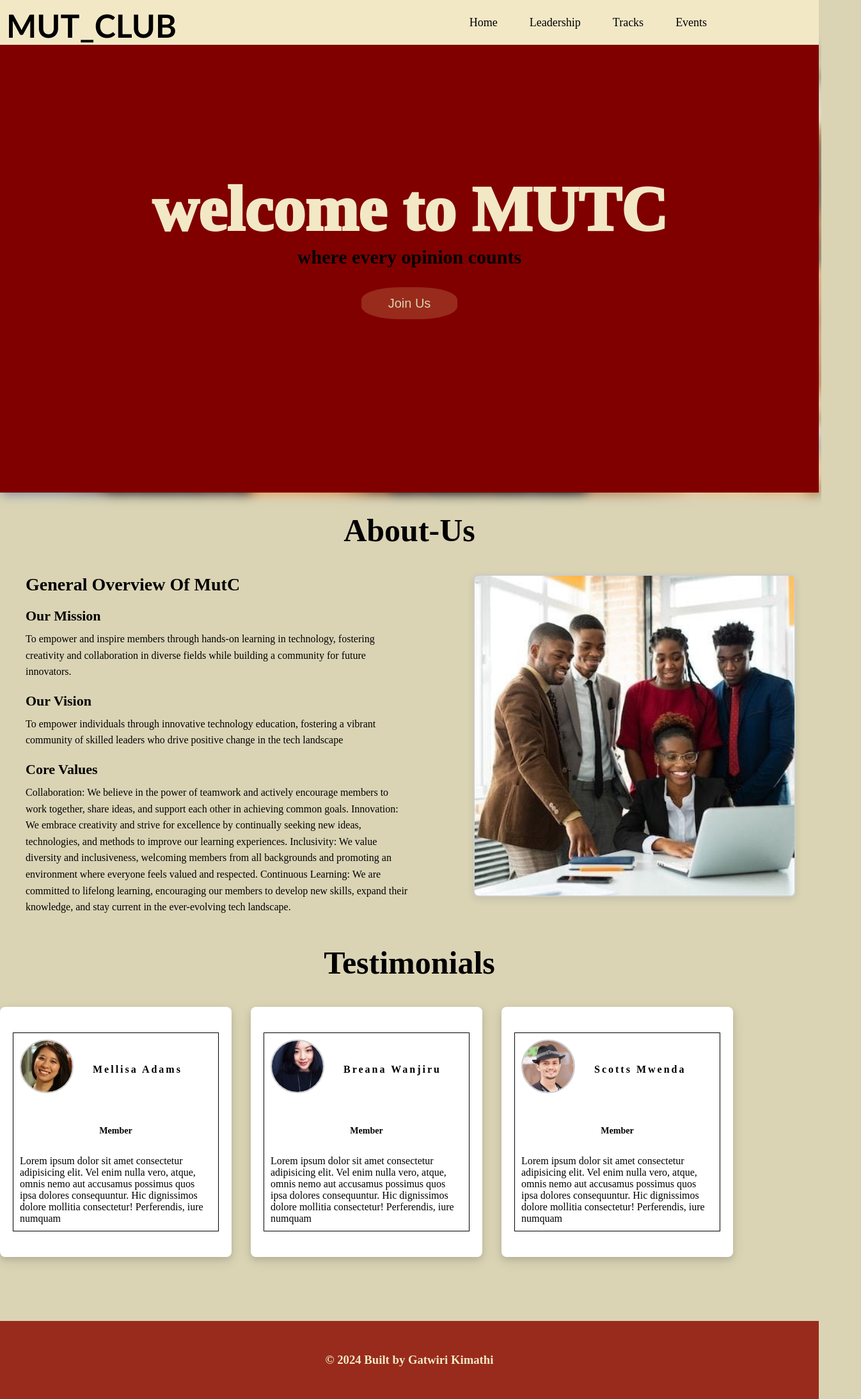
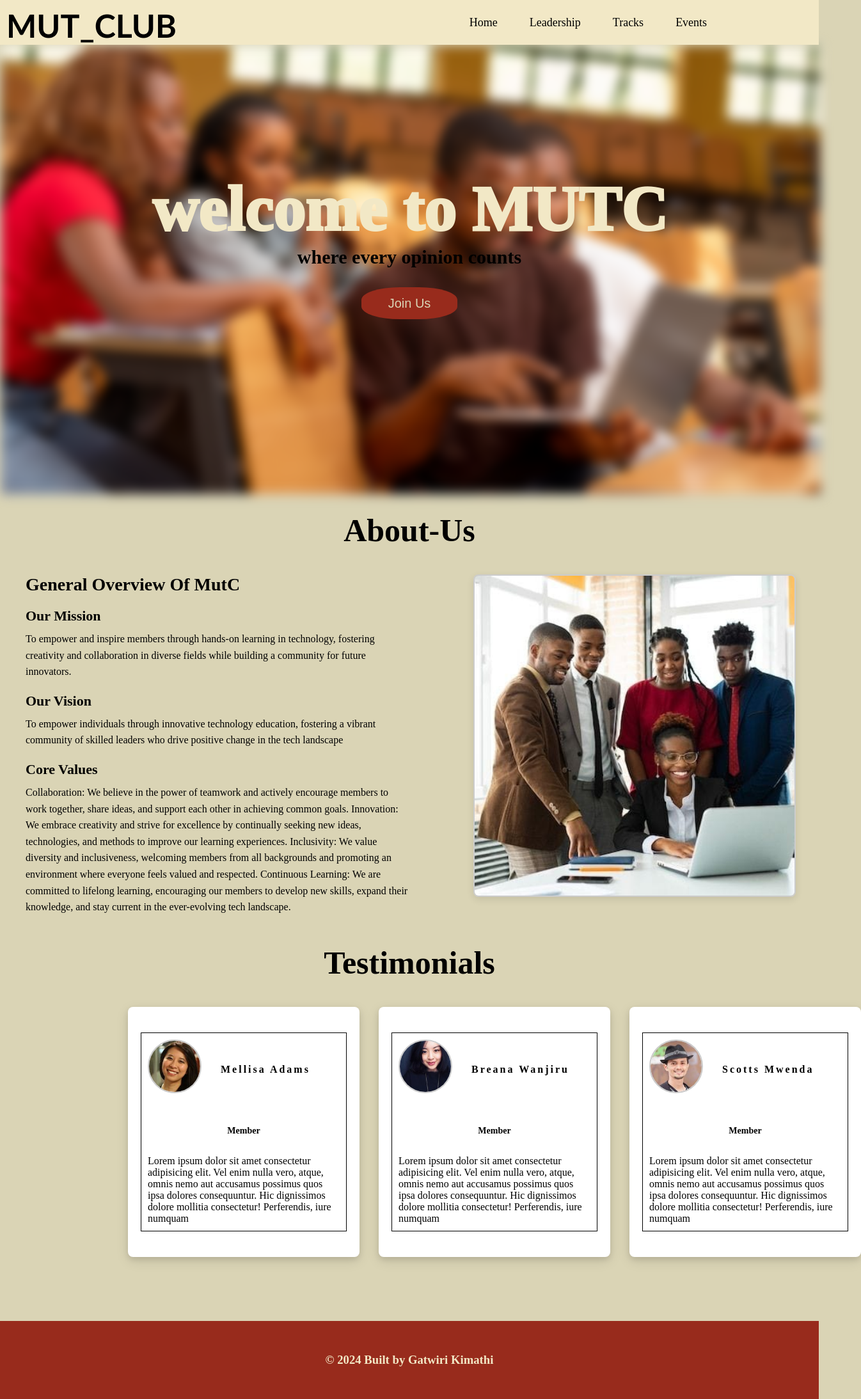
Before and after one commit to KimGatwiri/MUT-CLUB, a React (Vite) app: page / in a window 1280 px wide. Shown: the whole page at 64% size, 1346 px wide, since content can reach past the window. Built offline with nearby package versions, Linux system fonts and the light colour scheme.

Commit message:
css changes

```diff
--- a/src/components/Hero/Hero.css
+++ b/src/components/Hero/Hero.css
@@ -36,7 +36,7 @@
 }
 @media screen and (max-width: 1366px) {
   .hero-section {
-    background-color: var(--color-original);
+    /* background-color: var(--color-original); */
     position: relative;
   }
 }
--- a/src/components/Testimonials/testimonials.css
+++ b/src/components/Testimonials/testimonials.css
@@ -26,7 +26,7 @@
 .testimonies-wrapper {
   display: flex;
   gap: 3rem;
-  padding-left: 2gusu0rem;
+  padding-left: 20rem;
   padding-bottom: 10rem;
 
 }
```
